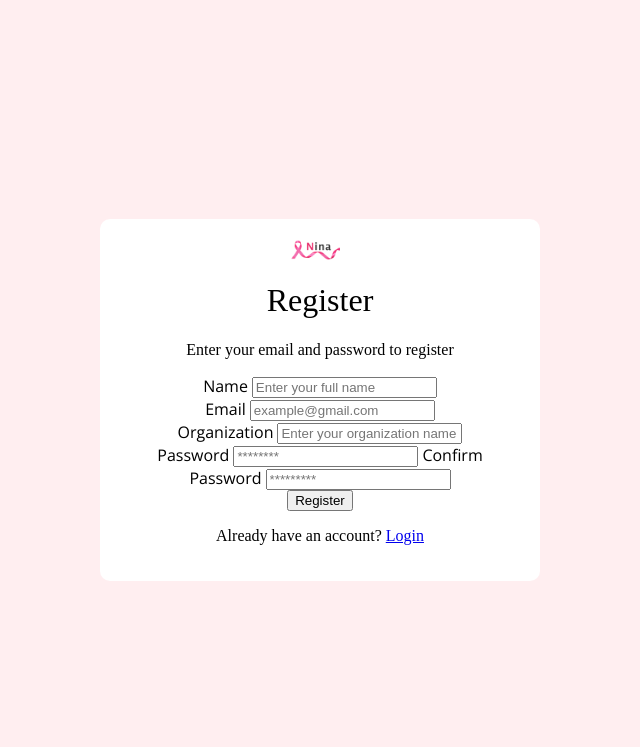
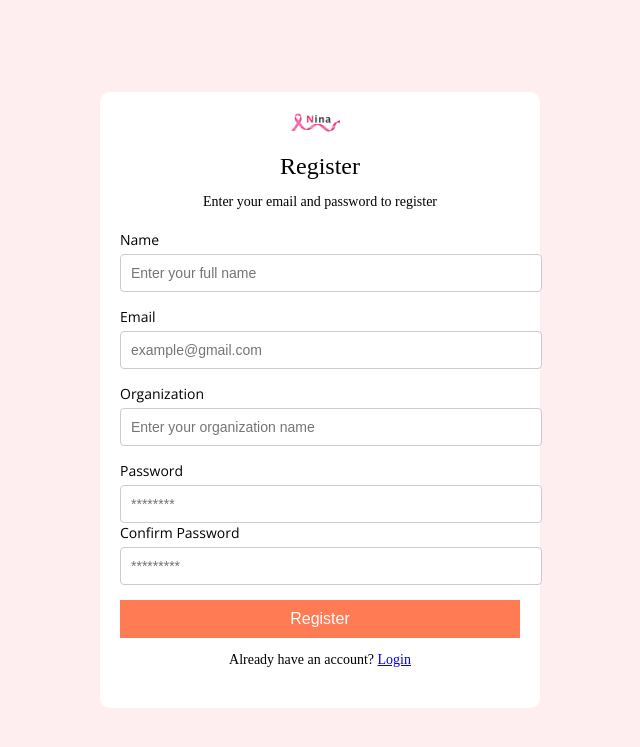
Before and after one commit to mwisechacha/Project-Nina, a Django app: page /register/ in a window 1280 px wide. Shown: the top 747 px of the page, without its empty margins (320-960 px from the left). Run offline with Django 5.2, Linux system fonts and the light colour scheme.

Commit message:
first_section registeration

```diff
--- a/users/static/css/styles.css
+++ b/users/static/css/styles.css
@@ -59,3 +59,54 @@ body{
 label{
     font-family: 'Open Sans', sans-serif;
 }
+
+.register-card h1{
+    font-size: 24px;
+    margin-bottom: 5px;
+    color: black;
+}
+
+.register-card p{
+    font-size: 14px;
+    margin-bottom: 20px;
+    color: black;
+}
+
+.form-group{
+    margin-bottom: 15px;
+    text-align: left;
+}
+
+.form-group label{
+    display: block;
+    font-size: 14px;
+    margin-bottom: 5px;
+    color: black;
+    margin-bottom: 5px;
+}
+
+.form-group input{
+    width: 100%;
+    padding: 10px;
+    font-size: 14px;
+    border-radius: 4px;
+    border: 1px solid #ccc;
+    outline: none;
+    transition: 0.3s;
+}
+
+.form-group input:focus{
+    border-color: #ff7b54;
+    box-shadow: 0 0 5px rgba(255, 89, 143, 0.5);
+}
+
+.register-btn{
+    width: 100%;
+    padding: 10px 15px;
+    border: none;
+    background-color: #ff7b54;
+    color: white;
+    font-size: 16px;
+    cursor: pointer;
+    transition: 0.3s;
+}
--- a/users/views.py
+++ b/users/views.py
@@ -12,7 +12,7 @@ def home(request):
 
 # home view
 def home_view(request):
-    pass
+    return render(request, 'users/home.html')
 
 # register view
 def register_view(request):
```
